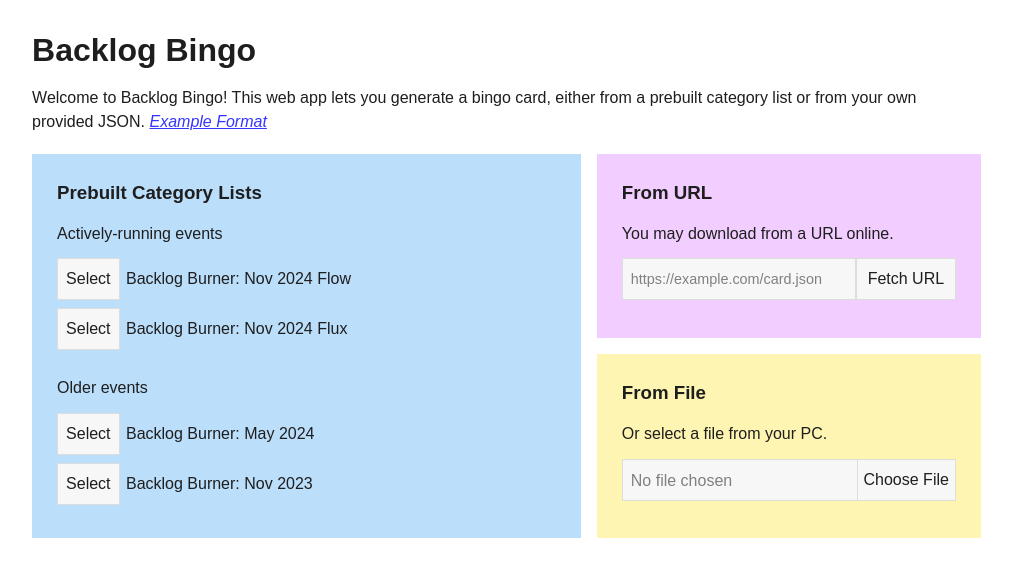
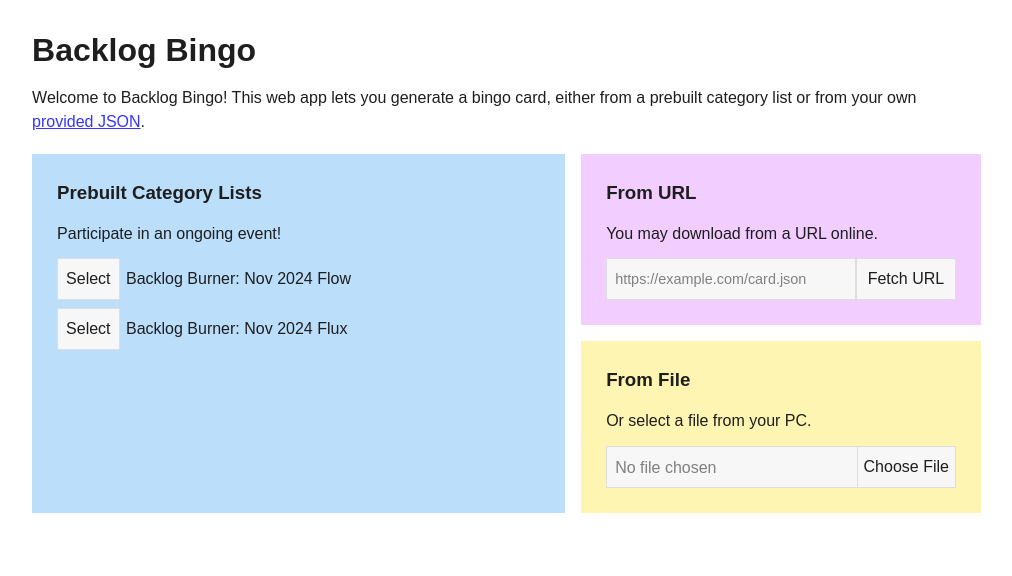
Before and after one commit to WesCook/BacklogBingo, a Vue app: page /#/list in a window 1280 px wide. Shown: the top 576 px of the page, without its empty margins (126-1138 px from the left). Built offline with nearby package versions, Linux system fonts and the light colour scheme.

Commit message:
Cleaning out old category lists and updating URLs

```diff
--- a/src/pages/CategoryList.vue
+++ b/src/pages/CategoryList.vue
@@ -65,13 +65,10 @@
 	</nav>
 
 	<p>
-		Welcome to Backlog Bingo!  This web app lets you generate a bingo card, either from a prebuilt category list or from your own provided JSON.
-		<em>
-			<a
-				href="https://github.com/WesCook/BacklogBingo/blob/main/public/event-lists/tildes-gaming-may-2024.json"
-				target="_blank"
-			>Example Format</a>
-		</em>
+		Welcome to Backlog Bingo!  This web app lets you generate a bingo card, either from a prebuilt category list or from your own <a
+			href="https://github.com/WesCook/BacklogBingo/wiki/Category-List"
+			target="_blank"
+		>provided JSON</a>.
 	</p>
 
 	<fieldset
@@ -80,7 +77,7 @@
 	>
 		<div class="card-event">
 			<h3>Prebuilt Category Lists</h3>
-			<h4>Actively-running events</h4>
+			<p>Participate in an ongoing event!</p>
 			<ul class="list">
 				<CategoryListEvent
 					title="Backlog Burner: Nov 2024 Flow"
@@ -92,23 +89,6 @@
 				<CategoryListEvent
 					title="Backlog Burner: Nov 2024 Flux"
 					file="tildes-gaming-nov-2024-flux.json"
-					:selected-name="loadedJSON?.name"
-					@load-file="loadFile"
-					@lock-download="lockDownload"
-				/>
-			</ul>
-			<h4>Older events</h4>
-			<ul class="list">
-				<CategoryListEvent
-					title="Backlog Burner: May 2024"
-					file="tildes-gaming-may-2024.json"
-					:selected-name="loadedJSON?.name"
-					@load-file="loadFile"
-					@lock-download="lockDownload"
-				/>
-				<CategoryListEvent
-					title="Backlog Burner: Nov 2023"
-					file="tildes-gaming-nov-2023.json"
 					:selected-name="loadedJSON?.name"
 					@load-file="loadFile"
 					@lock-download="lockDownload"
@@ -193,7 +173,7 @@
 	/* Layout */
 	.card-wrapper {
 		display: grid;
-		grid-template-columns: 2fr 1.4fr;
+		grid-template-columns: 2fr 1.5fr;
 		grid-template-areas:
 			"card-event card-url"
 			"card-event card-file";
```
Also changed, not shown: 1 other file (tests, documents, lock files or other folders).
